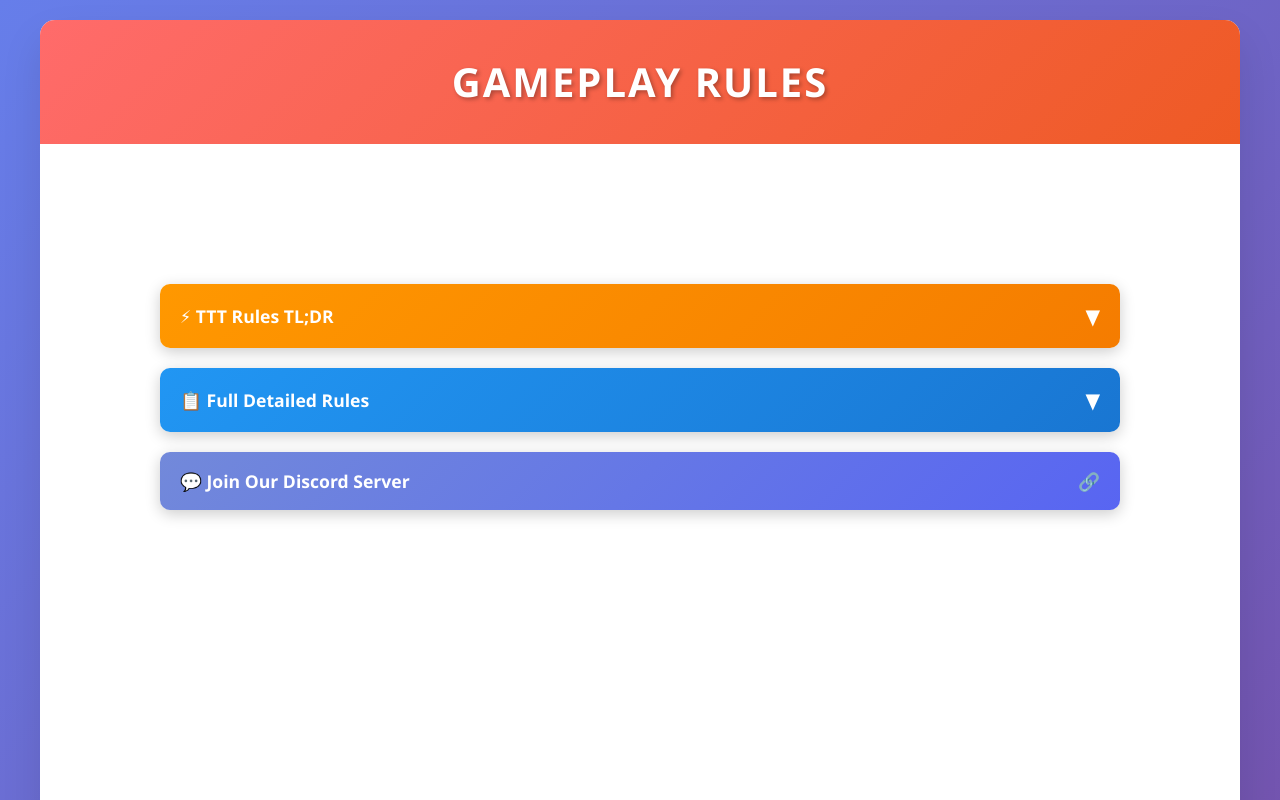
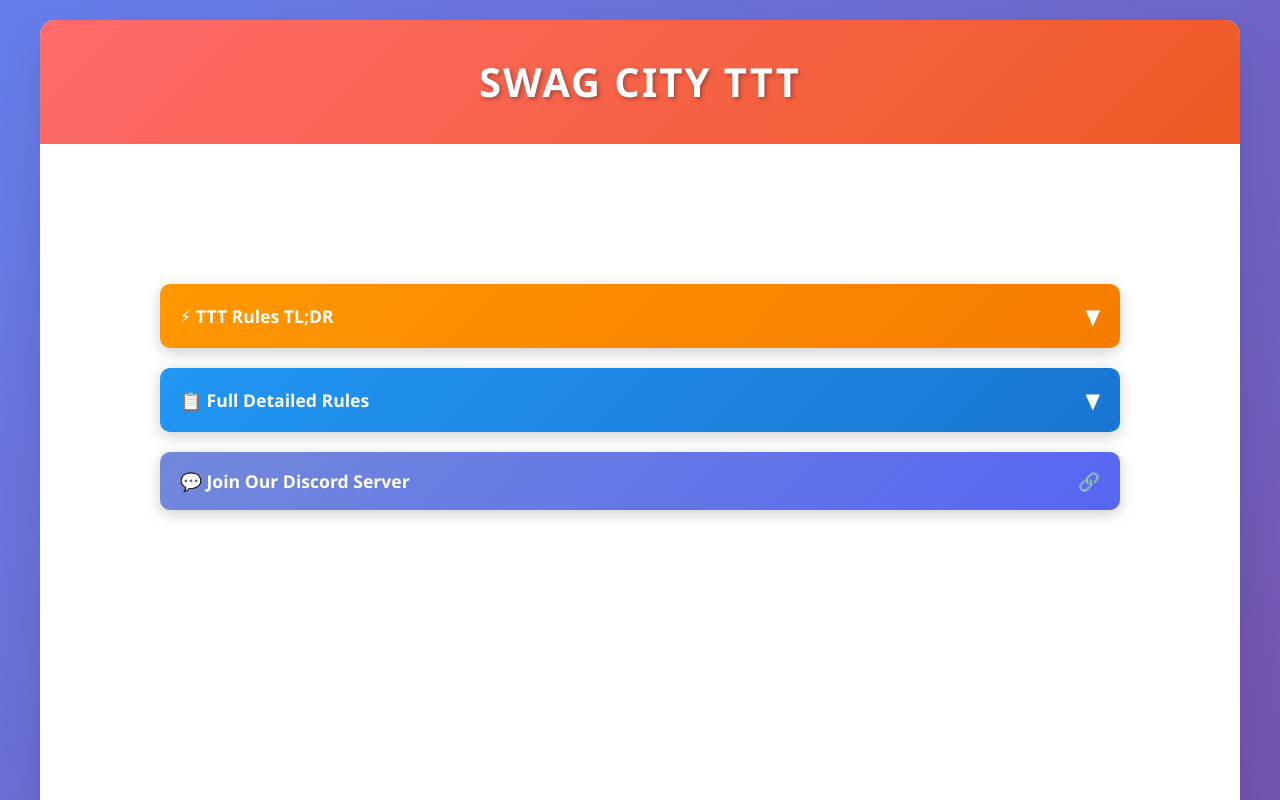
Before and after one commit to SkullCrushr9/swagcity, a plain HTML site: page motd.html in a window 1280 px wide. Shown: the top 800 px of the page. Drawn offline with Linux system fonts and the light colour scheme.

Commit message:
Update motd.html

```diff
--- a/motd.html
+++ b/motd.html
@@ -419,7 +419,7 @@
 <body>
     <div class="container">
         <div class="header">
-            <h1>GAMEPLAY RULES</h1>
+            <h1>SWAG CITY TTT</h1>
         </div>
 
         <div class="content">
```
